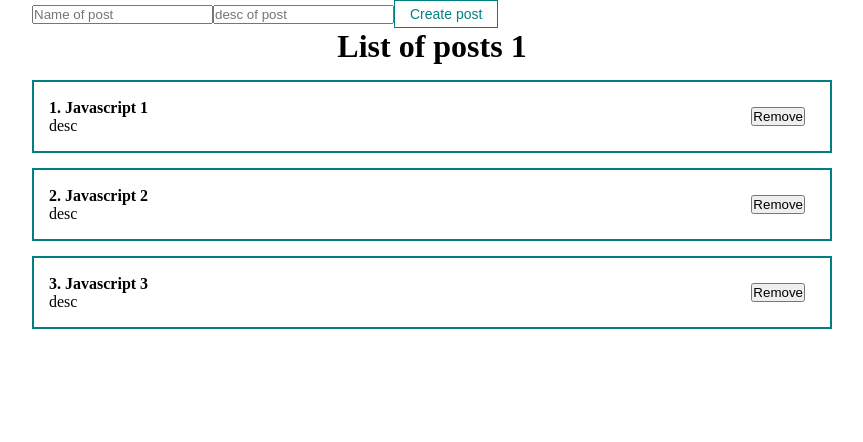
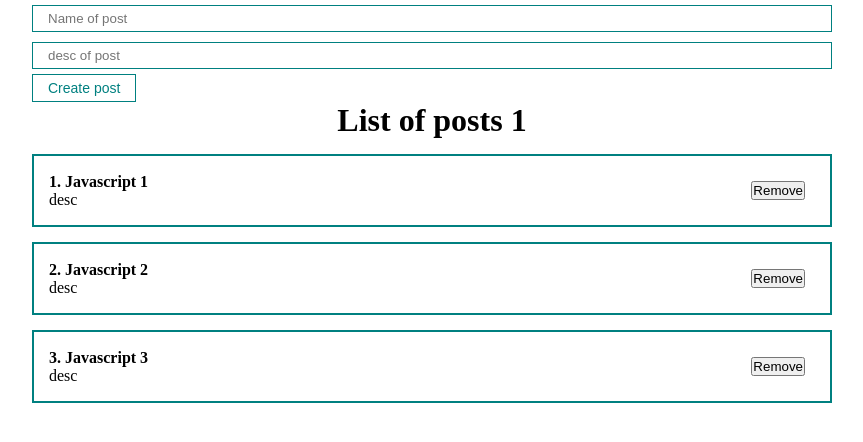
Before and after one commit to ZhangaliMalikazhdar/react-tut-3-hours, a React (Create React App) app: page / in a window 1280 px wide. Shown: the top 442 px of the page, without its empty margins (208-1071 px from the left). Built offline with nearby package versions, Linux system fonts and the light colour scheme.

Commit message:
input css

```diff
--- a/src/App.js
+++ b/src/App.js
@@ -2,6 +2,7 @@
 import './styles/App.css';
 import PostList from './components/PostList';
 import MyButton from './components/UI/button/MyButton';
+import MyInput from './components/UI/input/MyInput';
 
 function App() {
   const [posts, setPosts] = useState([
@@ -13,9 +14,9 @@
   return (
     <div className="App">
       <form>
-        <input type='text' placeholder='Name of post'/>
-        <input type='text' placeholder='desc of post'/>
-        <MyButton>Create post</MyButton>
+        <MyInput type='text' placeholder='Name of post'/>
+        <MyInput type='text' placeholder='desc of post'/>
+        <MyButton disabled>Create post</MyButton>
       </form>
       <PostList posts={posts} title='List of posts 1' />
     </div>
--- a/src/components/UI/button/MyButton.jsx
+++ b/src/components/UI/button/MyButton.jsx
@@ -3,7 +3,7 @@
 
 const MyButton = ({children, ...props}) => {
     return (
-        <button disabled={true} className={classes.myBtn}>
+        <button {...props} className={classes.myBtn}>
             {children}
         </button>
     )
--- /dev/null
+++ b/src/components/UI/input/MyInput.jsx
@@ -0,0 +1,10 @@
+import React from "react";
+import classes from './MyInput.module.css';
+
+const MyInput = (props) => {
+    return (
+        <input className={classes.myInput} {...props}/>
+    );
+};
+
+export default MyInput;
--- /dev/null
+++ b/src/components/UI/input/MyInput.module.css
@@ -0,0 +1,6 @@
+.myInput {
+    width: 100%;
+    padding: 5px 15px;
+    margin: 5px 0px;
+    border: 1px solid teal;
+}
```
